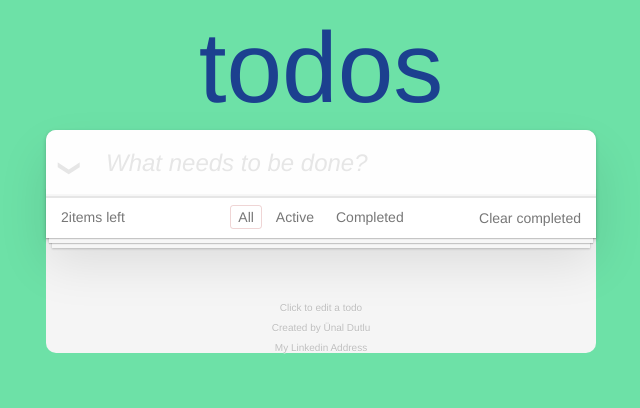
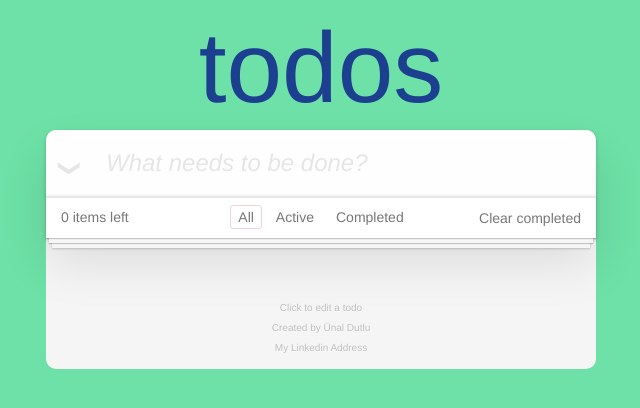
Before and after one commit to unaldutlu/to_do_list, a React (Create React App) app: page / in a window 1280 px wide. Shown: the top 408 px of the page, without its empty margins (319-959 px from the left). Built offline with nearby package versions, Linux system fonts and the light colour scheme.

Commit message:
add css update

```diff
--- a/src/App.css
+++ b/src/App.css
@@ -360,6 +360,9 @@ html .clear-completed:active {
 .info a:hover {
   text-decoration: underline;
 }
+.bottom{
+  padding-bottom: 1rem;
+}
 
 /*
 	Hack to remove background from Mobile Safari.
--- a/src/components/button/Button.jsx
+++ b/src/components/button/Button.jsx
@@ -1,11 +1,11 @@
 import React from "react";
 
-function Button() {
+function Button({ todo, setTodo }) {
   return (
     <div>
       <footer className='footer'>
         <span className='todo-count'>
-          <strong>2</strong>
+          <strong>{todo.length} </strong>
           items left
         </span>
 
--- a/src/components/list/List.jsx
+++ b/src/components/list/List.jsx
@@ -31,7 +31,10 @@ function List({ todo, setTodo }) {
                 <label className={`${todoItem.isCompleted ? "completed" : ""}`}>
                   {todoItem.form}
                 </label>
-                <button className='destroy'></button>
+                <button
+                  className='destroy'
+                  // onClick={() => deleteButton(todoItem.id)}
+                ></button>
               </div>
             </li>
           ))}
--- a/src/components/todo/Todo.jsx
+++ b/src/components/todo/Todo.jsx
@@ -14,14 +14,14 @@ function Todo() {
           <Form todo={todo} setTodo={setTodo} />
         </header>
         <List todo={todo} setTodo={setTodo} />
-        <Button />
+        <Button todo={todo} setTodo={setTodo} />
       </section>
       <footer className='info'>
         <p>Click to edit a todo</p>
         <p>
           Created by <a href='https://github.com/unaldutlu'>Ünal Dutlu</a>
         </p>
-        <p>
+        <p className='bottom'>
           <a href='https://www.linkedin.com/feed/'>My Linkedin Address</a>
         </p>
       </footer>
```
